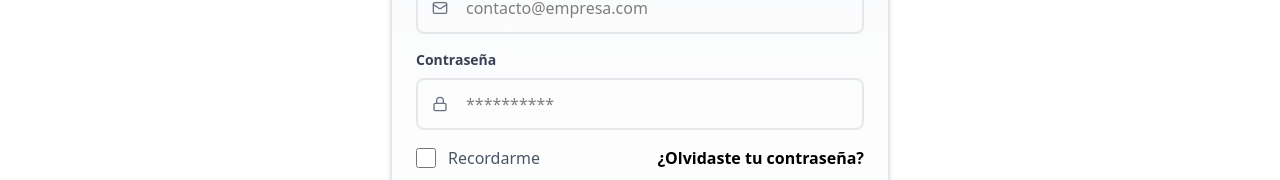
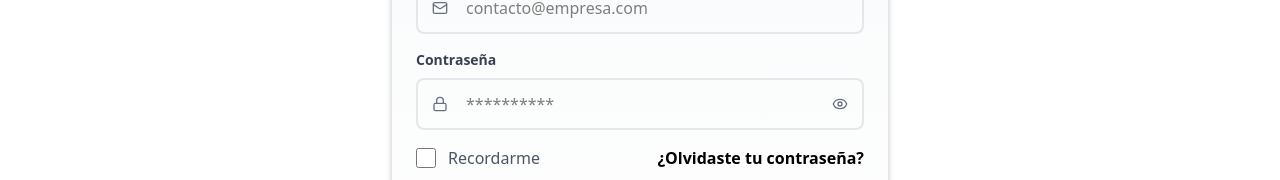
Before and after one commit to BrandonSM11/EyeBek, a Next.js app: page /login in a window 1280 px wide. Shown: the part 363-543 px from the top of the page. Built offline with nearby package versions, Linux system fonts and the light colour scheme; no server answers.

Commit message:
In progress

```diff
--- a/src/app/login/page.tsx
+++ b/src/app/login/page.tsx
@@ -1,7 +1,6 @@
-// app/login/page.tsx
 'use client';
 
-import { Mail, Lock } from 'lucide-react';
+import { Mail, Lock, Eye, EyeOff } from 'lucide-react';
 import React from 'react';
 import { useRouter } from 'next/navigation';
 import GenericButton from '@/components/GenericButton/GenericButton';
@@ -15,10 +14,13 @@ export default function LoginPage() {
     formData,
     errors,
     isLoading,
+    loginSuccess,
     handleChange,
     handleSubmit,
     clearError,
   } = useLoginForm();
+
+  const [showPassword, setShowPassword] = React.useState(false);
 
   return (
     <div className='bg-white min-h-screen py-12'>
@@ -53,6 +55,17 @@ export default function LoginPage() {
                 Iniciar sesión
               </button>
             </div>
+
+            {/* Alerta de éxito */}
+            {loginSuccess && (
+              <div className="mb-6">
+                <Alert
+                  type="success"
+                  title="¡Autentificación exitosa!"
+                  message="Redirigiendo al panel de control..."
+                />
+              </div>
+            )}
 
             {/* Alerta de error general */}
             {errors.general && (
@@ -92,7 +105,6 @@ export default function LoginPage() {
                 </div>
                 {errors.email && (
                   <p className="text-sm text-red-600 flex items-center gap-1 mb-2">
-                    <span>⚠️</span>
                     {errors.email}
                   </p>
                 )}
@@ -106,22 +118,34 @@ export default function LoginPage() {
                 <div className="relative mb-2">
                   <Lock className="absolute left-4 top-1/2 -translate-y-1/2 text-gray-500 w-4 h-4" />
                   <input
-                    type="password"
+                    type={showPassword ? "text" : "password"}
                     name="password"
                     value={formData.password}
                     onChange={handleChange}
                     disabled={isLoading}
                     placeholder="**********"
-                    className={`w-full pl-12 pr-4 py-3 border-2 rounded-lg focus:outline-none transition-all text-sm lg:text-base text-black ${
+                    className={`w-full pl-12 pr-12 py-3 border-2 rounded-lg focus:outline-none transition-all text-sm lg:text-base text-black ${
                       errors.password
                         ? 'border-red-500 focus:border-red-600 bg-red-50'
                         : 'border-gray-200 focus:border-black'
                     } disabled:bg-gray-100 disabled:cursor-not-allowed`}
                   />
+                  <button
+                    type="button"
+                    onClick={() => setShowPassword(!showPassword)}
+                    disabled={isLoading}
+                    className="absolute right-4 top-1/2 -translate-y-1/2 text-gray-500 hover:text-gray-700 transition-colors disabled:cursor-not-allowed"
+                    aria-label={showPassword ? "Ocultar contraseña" : "Mostrar contraseña"}
+                  >
+                    {showPassword ? (
+                      <EyeOff className="w-4 h-4" />
+                    ) : (
+                      <Eye className="w-4 h-4" />
+                    )}
+                  </button>
                 </div>
                 {errors.password && (
                   <p className="text-sm text-red-600 flex items-center gap-1 mb-2">
-                    <span>⚠️</span>
                     {errors.password}
                   </p>
                 )}
--- a/src/hooks/useLoginForm.ts
+++ b/src/hooks/useLoginForm.ts
@@ -13,8 +13,9 @@ export const useLoginForm = (): UseLoginFormReturn => {
   });
   const [errors, setErrors] = useState<LoginFormErrors>({});
   const [isLoading, setIsLoading] = useState(false);
+  const [loginSuccess, setLoginSuccess] = useState(false);
 
-  // Validación de email
+
   const validateEmail = (email: string): string | undefined => {
     if (!email) {
       return 'El email es requerido';
@@ -22,7 +23,7 @@ export const useLoginForm = (): UseLoginFormReturn => {
 
     const emailRegex = /^[^\s@]+@[^\s@]+\.[^\s@]+$/;
     if (!emailRegex.test(email)) {
-      return 'Email inválido';
+      return 'Correo inválido';
     }
 
     return undefined;
@@ -41,7 +42,7 @@ export const useLoginForm = (): UseLoginFormReturn => {
     return undefined;
   };
 
-  // Validar todo el formulario
+
   const validateForm = (): boolean => {
     const newErrors: LoginFormErrors = {};
 
@@ -55,7 +56,7 @@ export const useLoginForm = (): UseLoginFormReturn => {
     return Object.keys(newErrors).length === 0;
   };
 
-  // Manejar cambios en los inputs
+
   const handleChange = (e: React.ChangeEvent<HTMLInputElement>) => {
     const { name, value } = e.target;
 
@@ -64,7 +65,7 @@ export const useLoginForm = (): UseLoginFormReturn => {
       [name]: value,
     }));
 
-    // Validación en tiempo real
+
     if (name === 'email') {
       const error = validateEmail(value);
       setErrors(prev => ({
@@ -82,7 +83,7 @@ export const useLoginForm = (): UseLoginFormReturn => {
     }
   };
 
-  // Limpiar error específico
+
   const clearError = (field: keyof LoginFormErrors) => {
     setErrors(prev => ({
       ...prev,
@@ -90,14 +91,15 @@ export const useLoginForm = (): UseLoginFormReturn => {
     }));
   };
 
-  // Manejar submit del formulario
+
   const handleSubmit = async (e: React.FormEvent<HTMLFormElement>) => {
     e.preventDefault();
 
-    // Limpiar error general
+
     setErrors(prev => ({ ...prev, general: undefined }));
+    setLoginSuccess(false);
 
-    // Validar formulario
+
     if (!validateForm()) {
       return;
     }
@@ -105,7 +107,7 @@ export const useLoginForm = (): UseLoginFormReturn => {
     setIsLoading(true);
 
     try {
-      // AQUÍ SE CONECTA CON EL BACKEND DE ASP.NET
+
       const response = await authService.login({
         email: formData.email,
         password: formData.password,
@@ -115,9 +117,14 @@ export const useLoginForm = (): UseLoginFormReturn => {
       console.log('Token guardado:', authService.getToken());
       console.log('Empresa:', authService.getCompany());
 
-      // Login exitoso - redirigir al dashboard
-      router.push('/dashboard');
-      router.refresh();
+
+      setLoginSuccess(true);
+
+
+      setTimeout(() => {
+        router.push('/dashboard');
+        router.refresh();
+      }, 2000);
 
     } catch (error: any) {
       console.error('Error en login:', error);
@@ -134,6 +141,7 @@ export const useLoginForm = (): UseLoginFormReturn => {
     formData,
     errors,
     isLoading,
+    loginSuccess,
     handleChange,
     handleSubmit,
     clearError,
--- a/src/types/auth.types.ts
+++ b/src/types/auth.types.ts
@@ -13,6 +13,7 @@ export interface UseLoginFormReturn {
   formData: LoginFormData;
   errors: LoginFormErrors;
   isLoading: boolean;
+  loginSuccess: boolean;
   handleChange: (e: React.ChangeEvent<HTMLInputElement>) => void;
   handleSubmit: (e: React.FormEvent<HTMLFormElement>) => Promise<void>;
   clearError: (field: keyof LoginFormErrors) => void;
```
Also changed, not shown: 1 other file (tests, documents, lock files or other folders).
